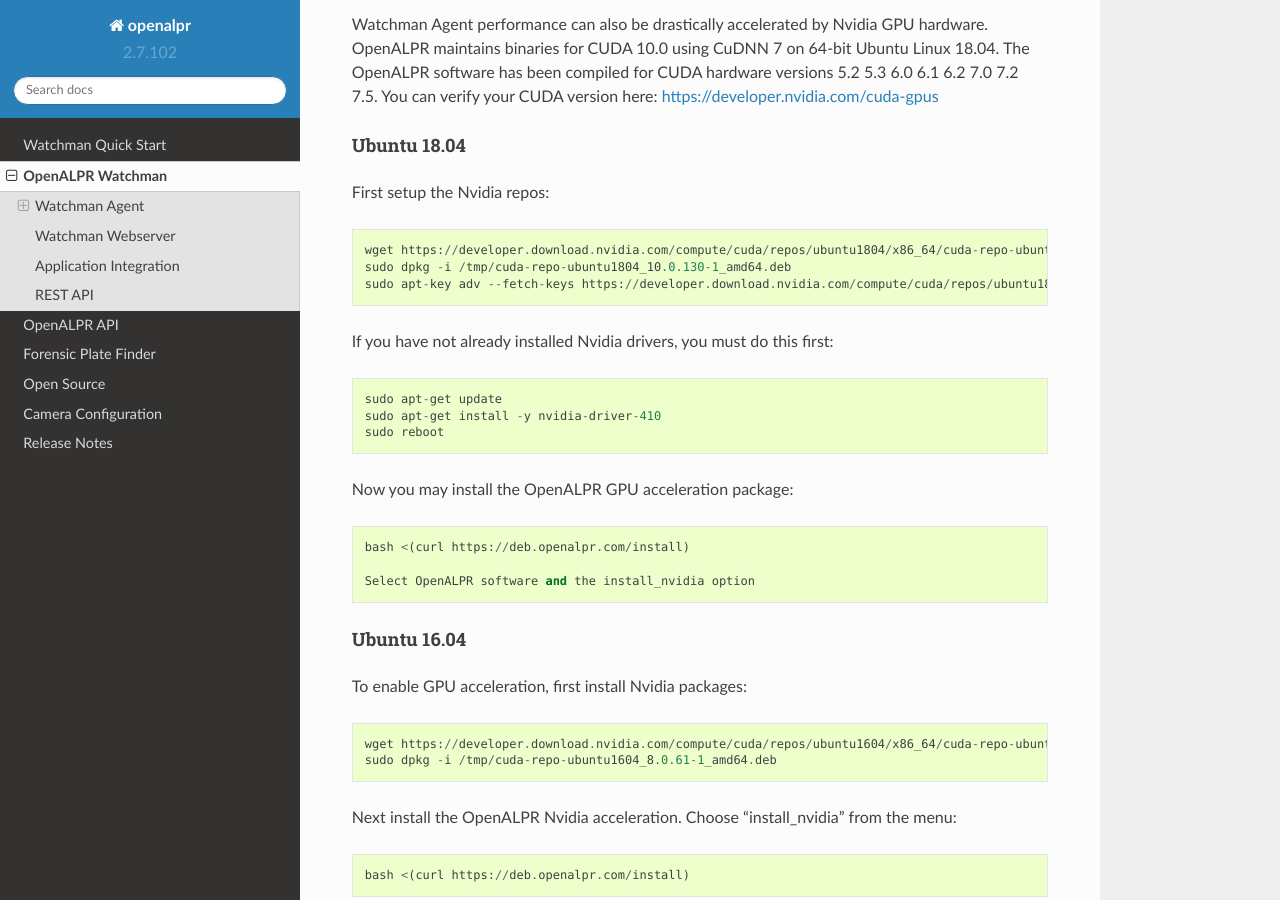
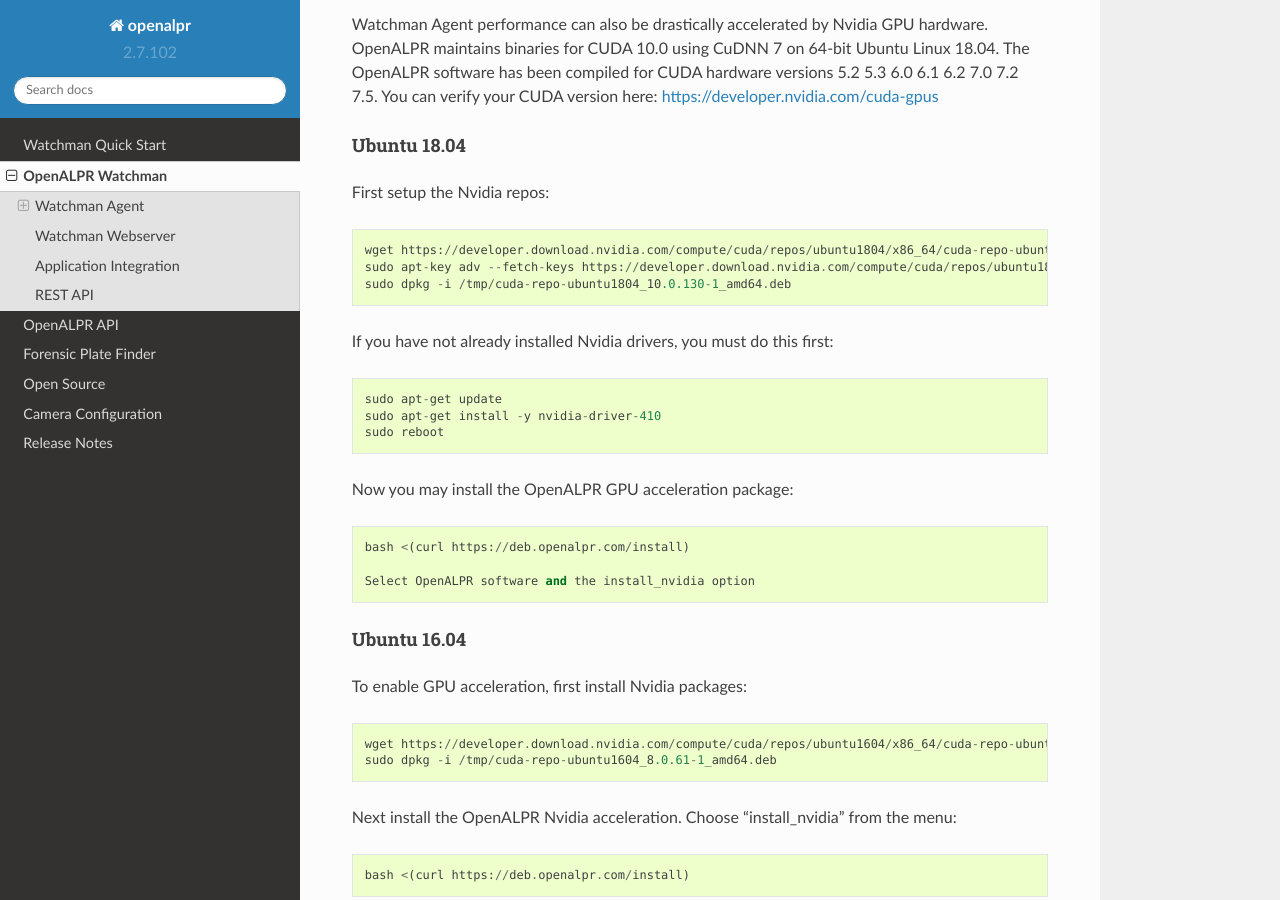
Before and after one commit to openalpr/doc, a Sphinx documentation site: the page built from source/watchman.rst, in a window 1280 px wide and 900 px high, scrolled down 4662 px. Built offline with Sphinx 7.4.7 and the Read the Docs theme 2.0.0, drawn with Linux system fonts in a browser that asks for light colours.

Commit message:
Changed order of install commands

```diff
--- a/source/watchman.rst
+++ b/source/watchman.rst
@@ -191,8 +191,8 @@
 First setup the Nvidia repos::
 
   wget https://developer.download.nvidia.com/compute/cuda/repos/ubuntu1804/x86_64/cuda-repo-ubuntu1804_10.0.130-1_amd64.deb -O /tmp/cuda-repo-ubuntu1804_10.0.130-1_amd64.deb
+  sudo apt-key adv --fetch-keys https://developer.download.nvidia.com/compute/cuda/repos/ubuntu1804/x86_64/7fa2af80.pub
   sudo dpkg -i /tmp/cuda-repo-ubuntu1804_10.0.130-1_amd64.deb
-  sudo apt-key adv --fetch-keys https://developer.download.nvidia.com/compute/cuda/repos/ubuntu1804/x86_64/7fa2af80.pub
 
 If you have not already installed Nvidia drivers, you must do this first::
 
```
